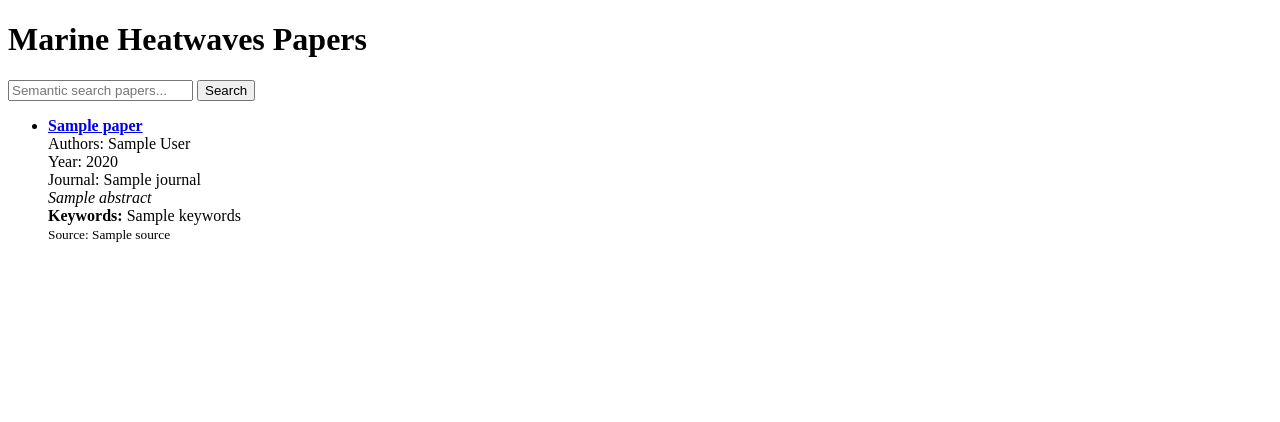
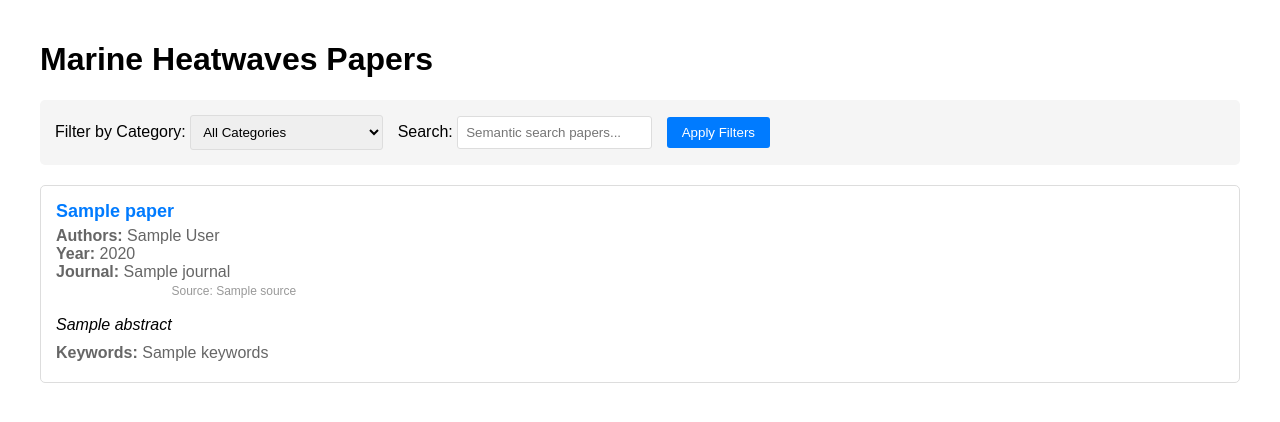
Before and after one commit to schmidj/BECI_PaperExtraction, a Flask app: template templates/index.html in a window 1280 px wide. Shown: the top 422 px of the page. Run offline with Flask 3, Linux system fonts and the light colour scheme; the template is opened without the code that fills it: most values are stand-ins (such as "Sample title", 1, 10 or a date in 2020).

Commit message:
added API openAIex for paper extraction, sort paper into categories, select categories

```diff
--- a/app.py
+++ b/app.py
@@ -10,6 +10,7 @@ app = Flask(__name__)
 
 ARXIV_API_URL = "http://export.arxiv.org/api/query"
 SEMANTIC_SCHOLAR_API_URL = "https://api.semanticscholar.org/graph/v1/paper/search"
+OPENALEX_API_URL = "https://api.openalex.org/works"
 
 # Initialize embedding model (load once)
 model = SentenceTransformer('all-MiniLM-L6-v2')
@@ -19,6 +20,47 @@ PAPER_CACHE = None
 EMBEDDINGS_CACHE = None
 INDEX_CACHE = None
 
+# Add keyword lists for categorization
+KEYWORDS_ECOLOGICAL_IMPACTS = [
+    "ecology", "ecosystem", "species", "biodiversity", "habitat",
+    "mortality", "coral bleaching", "seagrass", "kelp", "trophic",
+    "fisheries", "population decline", "community shift"
+]
+
+KEYWORDS_PHYSICAL_OCEANOGRAPHY = [
+    "SST", "sea surface temperature", "stratification", "upwelling",
+    "ENSO", "El Niño", "ocean circulation", "heat flux",
+    "atmospheric forcing", "thermal anomaly", "climate variability"
+]
+
+KEYWORDS_MODELING_AND_FORECASTING = [
+    "model", "simulation", "forecast", "prediction", "statistical model",
+    "machine learning", "downscaling", "ensemble", "projection",
+    "scenario", "hindcast"
+]
+
+KEYWORDS_SOCIOECONOMIC_IMPACTS = [
+    "fisheries", "aquaculture", "economic loss", "livelihoods",
+    "tourism", "food security", "policy", "coastal communities",
+    "management strategies"
+]
+
+KEYWORDS_BIOGEOCHEMISTRY = [
+    "oxygen", "hypoxia", "nutrient", "chlorophyll", "carbon cycle",
+    "acidification", "primary productivity", "nitrogen"
+]
+
+KEYWORDS_DETECTION_AND_METRICS = [
+    "detection", "metric", "definition", "threshold", "heatwave event",
+    "marine heatwave index", "climatology", "duration", "intensity",
+    "anomaly"
+]
+
+KEYWORDS_RESILIENCE_AND_ADAPTATION = [
+    "resilience", "adaptation", "acclimation", "recovery", "tolerance",
+    "phenotypic plasticity", "evolutionary response", "resistance"
+]
+MAILTO = "jul.s.schmid@gmail.com"
 
 def fetch_arxiv_papers(query="marine heatwaves", max_results=1000):
     batch_size = 100  # arXiv API limit per request
@@ -46,10 +88,10 @@ def fetch_arxiv_papers(query="marine heatwaves", max_results=1000):
             url = link_elem.text if link_elem is not None else ""
             summary_elem = entry.find('atom:summary', ns)
             abstract = summary_elem.text.strip() if summary_elem is not None else ""
-            # Try to extract keywords (if present)
             keywords_elem = entry.find('atom:keywords', ns)
             keywords = keywords_elem.text.lower() if keywords_elem is not None else ""
-            # Filter for 'marine heatwave' or 'marine heatwaves' in title, abstract, or keywords
+            doi_elem = entry.find('atom:doi', ns)
+            doi = doi_elem.text.lower() if doi_elem is not None else ""
             if (
                 'marine heatwave' in title.lower() or 'marine heatwaves' in title.lower() or
                 'marine heatwave' in abstract.lower() or 'marine heatwaves' in abstract.lower() or
@@ -63,9 +105,9 @@ def fetch_arxiv_papers(query="marine heatwaves", max_results=1000):
                     'url': url,
                     'abstract': abstract,
                     'source': 'arXiv',
-                    'keywords': keywords
+                    'keywords': keywords,
+                    'doi': doi
                 })
-        # Stop if fewer than batch_size results returned (end of results)
         if len(root.findall('atom:entry', ns)) < batch_size:
             break
     return papers
@@ -74,31 +116,124 @@ def fetch_semanticscholar_papers(query="marine heatwave", max_results=100):
     papers = []
     offset = 0
     batch_size = 100  # Semantic Scholar API max per request
-    while len(papers) < max_results:
+    try:
+        while len(papers) < max_results:
+            params = {
+                "query": query,
+                "offset": offset,
+                "limit": batch_size,
+                "fields": "title,authors,year,venue,url,abstract,keywords,externalIds"
+            }
+            response = requests.get(SEMANTIC_SCHOLAR_API_URL, params=params)
+            response.raise_for_status()
+            data = response.json()
+            for paper in data.get('data', []):
+                title = paper.get('title', '').strip()
+                authors = ', '.join([a.get('name', '') for a in paper.get('authors', [])])
+                year = paper.get('year', '')
+                journal = paper.get('venue', 'Semantic Scholar')
+                url = paper.get('url', '')
+                abstract = paper.get('abstract', '')
+                keywords = ', '.join(paper.get('keywords', [])).lower() if 'keywords' in paper else ''
+                doi = paper.get('externalIds', {}).get('DOI', '').lower() if 'externalIds' in paper else ''
+                if (
+                    'marine heatwave' in title.lower() or 'marine heatwaves' in title.lower() or
+                    'marine heatwave' in abstract.lower() or 'marine heatwaves' in abstract.lower() or
+                    'marine heatwave' in keywords or 'marine heatwaves' in keywords
+                ):
+                    papers.append({
+                        'title': title,
+                        'authors': authors,
+                        'year': year,
+                        'journal': journal,
+                        'url': url,
+                        'abstract': abstract,
+                        'source': 'Semantic Scholar',
+                        'keywords': keywords,
+                        'doi': doi
+                    })
+            if len(data.get('data', [])) < batch_size:
+                break
+            offset += batch_size
+    except requests.exceptions.HTTPError as e:
+        print(f"Warning: Semantic Scholar API unavailable or rate limited: {e}")
+        return []
+    return papers
+
+def classify_paper(title, abstract):
+    text = (title + " " + (abstract or "")).lower()
+    categories = []
+
+    if any(k.lower() in text for k in KEYWORDS_ECOLOGICAL_IMPACTS):
+        categories.append("ecological impacts")
+    if any(k.lower() in text for k in KEYWORDS_PHYSICAL_OCEANOGRAPHY):
+        categories.append("physical oceanography")
+    if any(k.lower() in text for k in KEYWORDS_MODELING_AND_FORECASTING):
+        categories.append("modeling and forecasting")
+    if any(k.lower() in text for k in KEYWORDS_SOCIOECONOMIC_IMPACTS):
+        categories.append("socioeconomic impacts")
+    if any(k.lower() in text for k in KEYWORDS_BIOGEOCHEMISTRY):
+        categories.append("biogeochemistry")
+    if any(k.lower() in text for k in KEYWORDS_DETECTION_AND_METRICS):
+        categories.append("detection and metrics")
+    if any(k.lower() in text for k in KEYWORDS_RESILIENCE_AND_ADAPTATION):
+        categories.append("resilience and adaptation")
+
+    # If no specific categories found, mark as "other"
+    if not categories:
+        categories.append("other")
+
+    return categories
+
+def fetch_openalex_papers(query="marine heatwave", max_results=100):
+    papers = []
+    per_page = 25  # OpenAlex API max per page for this approach
+    max_pages = max_results // per_page
+    for page in range(1, max_pages + 1):
         params = {
-            "query": query,
-            "offset": offset,
-            "limit": batch_size,
-            "fields": "title,authors,year,venue,url,abstract"
+            "search": query,
+            "per-page": per_page,
+            "page": page,
+            "mailto": MAILTO
         }
-        response = requests.get(SEMANTIC_SCHOLAR_API_URL, params=params)
-        response.raise_for_status()
+        response = requests.get(OPENALEX_API_URL, params=params)
+        if response.status_code != 200:
+            print(f"OpenAlex failed at page {page}: {response.status_code}")
+            break
         data = response.json()
-        for paper in data.get('data', []):
-            title = paper.get('title', '').strip()
-            authors = ', '.join([a.get('name', '') for a in paper.get('authors', [])])
-            year = paper.get('year', '')
-            journal = paper.get('venue', 'Semantic Scholar')
-            url = paper.get('url', '')
-            abstract = paper.get('abstract', '')
-            # Try to extract keywords (if present)
-            keywords = ', '.join(paper.get('keywords', [])).lower() if 'keywords' in paper else ''
-            # Filter for 'marine heatwave' or 'marine heatwaves' in title, abstract, or keywords
+        for result in data.get('results', []):
+            title = result.get('title', '').strip()
+            authors = ', '.join([a.get('author', {}).get('display_name', '') for a in result.get('authorships', [])])
+            year = result.get('publication_year', '')
+            # Try to get journal from host_venue.display_name, fallback to fetching full work details if missing or generic
+            journal = result.get('host_venue', {}).get('display_name', '')
+            url = result.get('primary_location', {}).get('source', {}).get('url', result.get('id', ''))
+            abstract = result.get('abstract_inverted_index', {})
+            if abstract:
+                abstract_words = sorted([(pos, word) for word, poses in abstract.items() for pos in poses])
+                abstract = ' '.join([word for pos, word in abstract_words])
+            else:
+                abstract = ''
+            keywords = ', '.join([c.get('display_name', '') for c in result.get('concepts', [])]).lower()
+            doi = result.get('doi', '').lower()
+            # If journal is missing or generic, fetch full work details
+            if not journal or journal.lower() in ["openalex", "", None]:
+                work_id = result.get('id', '').replace('https://openalex.org/', '')
+                if work_id:
+                    work_url = f"https://api.openalex.org/works/{work_id}"
+                    work_resp = requests.get(work_url)
+                    if work_resp.status_code == 200:
+                        work_data = work_resp.json()
+                        # Prefer primary_location.source.display_name, fallback to host_venue.display_name
+                        journal = work_data.get('primary_location', {}).get('source', {}).get('display_name', '')
+                        if not journal:
+                            journal = work_data.get('host_venue', {}).get('display_name', '')
             if (
                 'marine heatwave' in title.lower() or 'marine heatwaves' in title.lower() or
                 'marine heatwave' in abstract.lower() or 'marine heatwaves' in abstract.lower() or
                 'marine heatwave' in keywords or 'marine heatwaves' in keywords
             ):
+                categories = classify_paper(title, abstract)
                 papers.append({
                     'title': title,
                     'authors': authors,
@@ -106,13 +241,24 @@ def fetch_semanticscholar_papers(query="marine heatwave", max_results=100):
                     'journal': journal,
                     'url': url,
                     'abstract': abstract,
-                    'source': 'Semantic Scholar',
-                    'keywords': keywords
+                    'source': 'OpenAlex',
+                    'keywords': keywords,
+                    'doi': doi,
+                    'categories': categories
                 })
-        if len(data.get('data', [])) < batch_size:
-            break
-        offset += batch_size
     return papers
+
+def deduplicate_papers(papers):
+    seen_dois = set()
+    unique_papers = []
+    for paper in papers:
+        doi = paper.get('doi', '').lower()
+        if doi and doi not in seen_dois:
+            seen_dois.add(doi)
+            unique_papers.append(paper)
+        elif not doi:
+            unique_papers.append(paper)
+    return unique_papers
 
 def get_papers_and_embeddings():
     global PAPER_CACHE, EMBEDDINGS_CACHE, INDEX_CACHE
@@ -120,7 +266,13 @@ def get_papers_and_embeddings():
         return PAPER_CACHE, EMBEDDINGS_CACHE, INDEX_CACHE
     arxiv_papers = fetch_arxiv_papers()
     ss_papers = fetch_semanticscholar_papers()
-    papers = arxiv_papers + ss_papers
+    openalex_papers = fetch_openalex_papers()
+    papers = arxiv_papers + ss_papers + openalex_papers
+    papers = deduplicate_papers(papers)
+    # Add category to all papers (arXiv and Semantic Scholar)
+    for paper in papers:
+        if 'categories' not in paper:
+            paper['categories'] = classify_paper(paper.get('title', ''), paper.get('abstract', ''))
     texts = [paper['title'] + ". " + paper['authors'] + ". " + paper['journal'] + ". " + paper['abstract'] for paper in papers]
     embeddings = model.encode(texts, convert_to_numpy=True)
     index = faiss.IndexFlatL2(embeddings.shape[1])
@@ -132,10 +284,33 @@ def get_papers_and_embeddings():
 
 @app.route('/')
 def index():
+    category_filter = request.args.get('category', '')
+    query_filter = request.args.get('query', '')
+
     arxiv_papers = fetch_arxiv_papers()
     ss_papers = fetch_semanticscholar_papers()
-    papers = arxiv_papers + ss_papers
-    # Sort by year descending, then by source
+    openalex_papers = fetch_openalex_papers()
+    papers = arxiv_papers + ss_papers + openalex_papers
+    papers = deduplicate_papers(papers)
+    for paper in papers:
+        if 'categories' not in paper:
+            paper['categories'] = classify_paper(paper.get('title', ''), paper.get('abstract', ''))
+
+    # Apply category filter if specified
+    if category_filter:
+        papers = [paper for paper in papers if any(c.lower() in category_filter.lower() for c in paper.get('categories', []))]
+
+    # Apply semantic search if query is provided
+    if query_filter:
+        papers, embeddings, index = get_papers_and_embeddings()
+        query_emb = model.encode([query_filter], convert_to_numpy=True)
+        D, I = index.search(query_emb, 50)  # top 50 results
+        search_results = [papers[i] for i in I[0] if i < len(papers)]
+        # Apply category filter to search results if specified
+        if category_filter:
+            search_results = [paper for paper in search_results if any(c.lower() in category_filter.lower() for c in paper.get('categories', []))]
+        papers = search_results
+
     papers = sorted(papers, key=lambda x: (x['year'] if x['year'] else 0), reverse=True)
     return render_template('index.html', papers=papers)
 
--- a/templates/index.html
+++ b/templates/index.html
@@ -3,26 +3,126 @@
 <head>
     <meta charset="UTF-8">
     <title>Marine Heatwaves Paper Extraction</title>
+    <style>
+        body {
+            font-family: Arial, sans-serif;
+            max-width: 1200px;
+            margin: 0 auto;
+            padding: 20px;
+        }
+        .filters {
+            margin-bottom: 20px;
+            padding: 15px;
+            background-color: #f5f5f5;
+            border-radius: 5px;
+        }
+        .filters select, .filters input {
+            margin-right: 10px;
+            padding: 8px;
+            border: 1px solid #ddd;
+            border-radius: 3px;
+        }
+        .filters button {
+            padding: 8px 15px;
+            background-color: #007bff;
+            color: white;
+            border: none;
+            border-radius: 3px;
+            cursor: pointer;
+        }
+        .filters button:hover {
+            background-color: #0056b3;
+        }
+        .paper-item {
+            margin-bottom: 20px;
+            padding: 15px;
+            border: 1px solid #ddd;
+            border-radius: 5px;
+            background-color: white;
+        }
+        .paper-title {
+            color: #007bff;
+            text-decoration: none;
+            font-size: 18px;
+            font-weight: bold;
+        }
+        .paper-title:hover {
+            text-decoration: underline;
+        }
+        .paper-meta {
+            color: #666;
+            margin: 5px 0;
+        }
+        .paper-abstract {
+            font-style: italic;
+            margin: 10px 0;
+        }
+        .paper-category {
+            display: inline-block;
+            padding: 3px 8px;
+            color: white;
+            border-radius: 3px;
+            font-size: 12px;
+            margin-right: 5px;
+            margin-bottom: 5px;
+        }
+        .category-ecological-impacts { background-color: #28a745; }
+        .category-physical-oceanography { background-color: #007bff; }
+        .category-modeling-and-forecasting { background-color: #6f42c1; }
+        .category-socioeconomic-impacts { background-color: #fd7e14; }
+        .category-biogeochemistry { background-color: #20c997; }
+        .category-detection-and-metrics { background-color: #e83e8c; }
+        .category-resilience-and-adaptation { background-color: #ffc107; color: #212529; }
+        .category-other { background-color: #6c757d; }
+        .paper-source {
+            color: #999;
+            font-size: 12px;
+        }
+    </style>
 </head>
 <body>
     <h1>Marine Heatwaves Papers</h1>
-    <form method="get" action="/search">
-        <input type="text" name="query" placeholder="Semantic search papers...">
-        <button type="submit">Search</button>
-    </form>
-    <ul>
+
+    <div class="filters">
+        <form method="get" action="/">
+            <label for="category">Filter by Category:</label>
+            <select name="category" id="category">
+                <option value="">All Categories</option>
+                <option value="ecological impacts">Ecological Impacts</option>
+                <option value="physical oceanography">Physical Oceanography</option>
+                <option value="modeling and forecasting">Modeling and Forecasting</option>
+                <option value="socioeconomic impacts">Socioeconomic Impacts</option>
+                <option value="biogeochemistry">Biogeochemistry</option>
+                <option value="detection and metrics">Detection and Metrics</option>
+                <option value="resilience and adaptation">Resilience and Adaptation</option>
+                <option value="other">Other</option>
+            </select>
+
+            <label for="query">Search:</label>
+            <input type="text" name="query" id="query" placeholder="Semantic search papers..." value="{{ request.args.get('query', '') }}">
+
+            <button type="submit">Apply Filters</button>
+        </form>
+    </div>
+
+    <ul style="list-style: none; padding: 0;">
         {% for paper in papers %}
-        <li>
-            <strong><a href="{{ paper.url }}" target="_blank">{{ paper.title }}</a></strong><br>
-            Authors: {{ paper.authors }}<br>
-            Year: {{ paper.year }}<br>
-            Journal: {{ paper.journal }}<br>
-            <em>{{ paper.abstract }}</em><br>
-            {% if paper.keywords %}<strong>Keywords:</strong> {{ paper.keywords }}<br>{% endif %}
-            <small>Source: {{ paper.source }}</small>
+        <li class="paper-item">
+            <a href="{{ paper.url }}" target="_blank" class="paper-title">{{ paper.title }}</a><br>
+            <div class="paper-meta">
+                <strong>Authors:</strong> {{ paper.authors }}<br>
+                <strong>Year:</strong> {{ paper.year }}<br>
+                <strong>Journal:</strong> {{ paper.journal }}<br>
+                {% for category in paper.categories %}
+                <span class="paper-category category-{{ category|lower|replace(' ', '-') }}">{{ category|capitalize }}</span>
+                {% endfor %}
+                <span class="paper-source">Source: {{ paper.source }}</span>
+            </div>
+            <div class="paper-abstract">{{ paper.abstract }}</div>
+            {% if paper.keywords %}<div class="paper-meta"><strong>Keywords:</strong> {{ paper.keywords }}</div>{% endif %}
         </li>
         {% else %}
-        <li>No papers found.</li>
+        <li class="paper-item">No papers found matching your criteria.</li>
         {% endfor %}
     </ul>
 </body>
```
